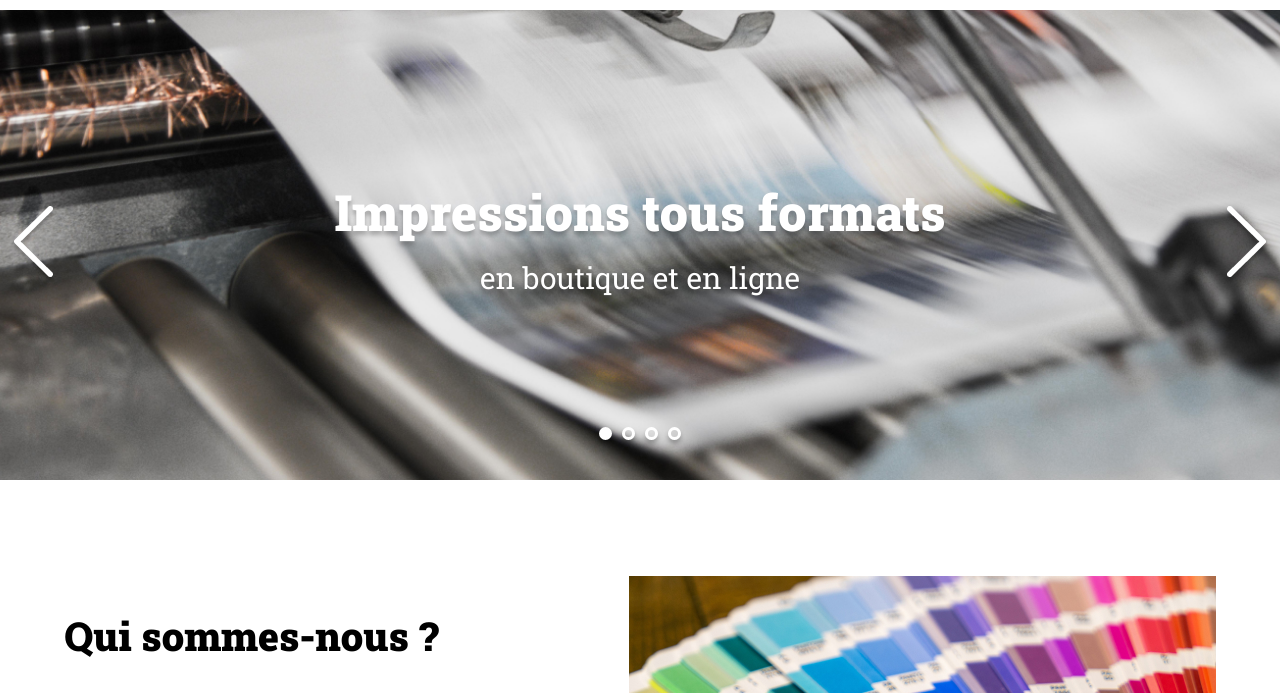
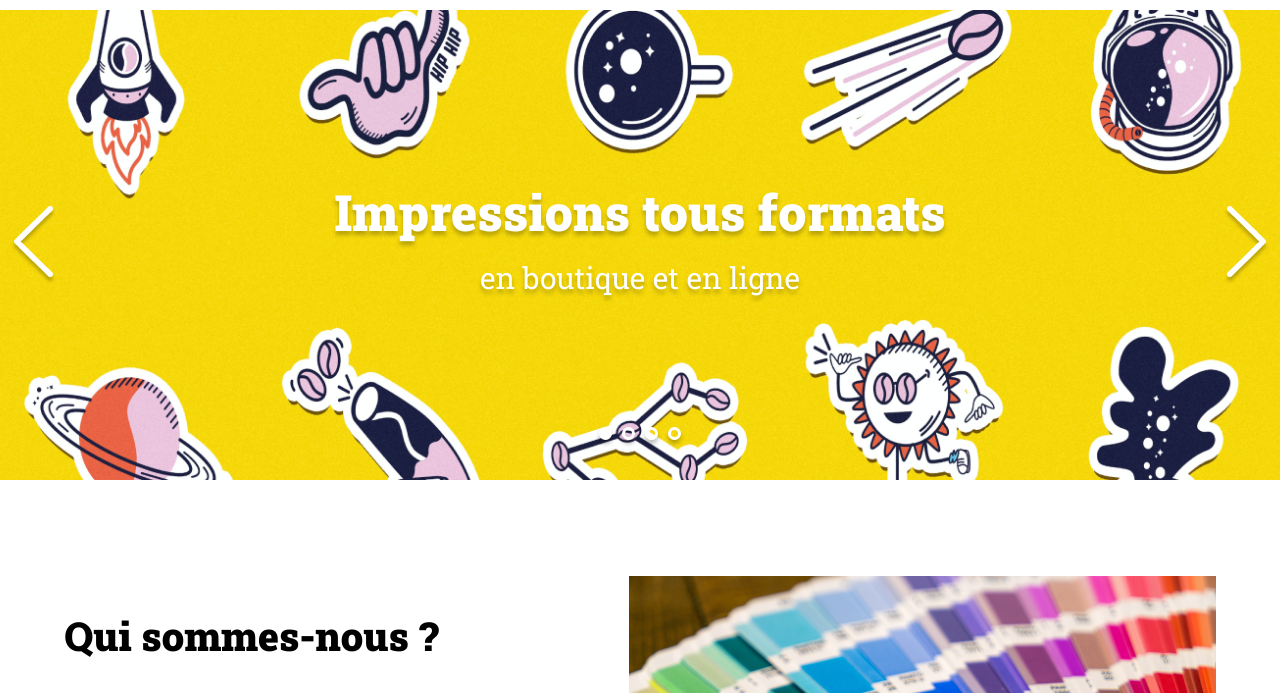
Before and after one commit to LpzLeanne/Print-it-JS-main, a plain HTML site: page index.html in a window 1280 px wide. Both pictures are taken after a click on the picture 33 px from the left and 336 px from the top of the page. Shown: the part 91-784 px from the top of the page. Drawn offline with Linux system fonts and the light colour scheme.

Commit message:
Fix changeSlide

```diff
--- a/assets/script.js
+++ b/assets/script.js
@@ -17,15 +17,31 @@ const slides = [
 	}
 ]
 
+let number = 0;
+
+function changeSlide(direction) {
+	number = number + direction;
+	if (number > slides.length - 1) {
+		number = 0;
+	}
+	if (number < 0) {
+		number = slides.length - 1;
+	}
+	document.getElementById("slides").src = "./assets/images/slideshow/" + slides[number].image;
+}
+
+
 let left_arrow = document.getElementById("left_arrow")
 
 left_arrow.addEventListener("click", () => {
-	console.log("click gauche")
+	console.log("previous slide")
+	changeSlide(-1)
 })
 
 
 let right_arrow = document.getElementById("right_arrow")
 
 right_arrow.addEventListener("click", () => {
-	console.log("click droit")
+	console.log("next slide")
+	changeSlide(1)
 })
--- a/index.html
+++ b/index.html
@@ -5,7 +5,6 @@
 	<meta name="viewport" content="width=device-width, initial-scale=1.0">
 	<title>Print it ! - Impressions d'entreprise</title>
 	<link rel="stylesheet" href="./assets/style.css">
-	<script src="./assets/script.js" defer></script>
 	<link rel="preconnect" href="https://fonts.googleapis.com">
 	<link rel="preconnect" href="https://fonts.gstatic.com" crossorigin>
 	<link href="https://fonts.googleapis.com/css2?family=Roboto:wght@400;700&family=Roboto+Slab:wght@400;900&display=swap" rel="stylesheet">
@@ -19,7 +18,7 @@
 </header>
 <main>
 	<div id="banner">
-		<img class="banner-img" src="./assets/images/slideshow/slide1.jpg" alt="Banner Print-it">
+		<img id="slides" class="banner-img" src="./assets/images/slideshow/slide1.jpg" alt="Banner Print-it">
 		<img id="left_arrow" class="arrow arrow_left" src="./assets/images/arrow_left.png" alt="Left arrow">
 		<img id="right_arrow" class="arrow arrow_right" src="./assets/images/arrow_right.png" alt="right arrow">
 		<p>Impressions tous formats <span>en boutique et en ligne</span></p>
```
